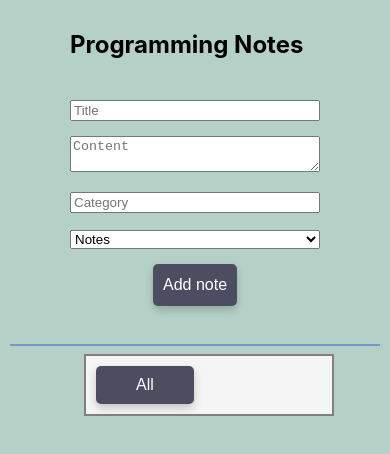
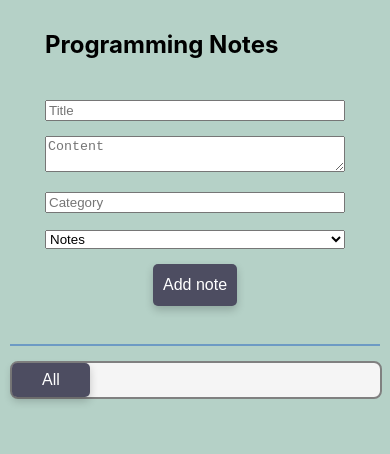
Before and after one commit to Lazeta/it-notes, a React (Create React App) app: page / in a window 390 px wide. Shown: the top 454 px of the page. Built offline with nearby package versions, Linux system fonts and the light colour scheme.

Commit message:
refactor: fixed mobile size render category and change size render category for all device

```diff
--- a/package.json
+++ b/package.json
@@ -14,6 +14,7 @@
     "react": "^18.3.1",
     "react-dom": "^18.3.1",
     "react-scripts": "5.0.1",
+    "styled-components": "^6.1.13",
     "typescript": "^4.9.5",
     "web-vitals": "^2.1.4"
   },
--- a/src/App.css
+++ b/src/App.css
@@ -55,7 +55,7 @@ a {
 }
 
 .div1, .div2, .div3, .div4, .div5 {
-  min-width: 250px;
+  min-width: 300px;
   width: 100%;
 }
 
--- a/src/App.jsx
+++ b/src/App.jsx
@@ -33,7 +33,7 @@ function App() {
       <div className="line">
         <hr />
       </div>
-      <div style={{ width: "60%", margin: "0 auto" }}>
+      <div style={{ maxWidth: "1024px", width: "100%", margin: "0 auto", padding: 0 }}>
         <Categories data={data} />
       </div>
     </div>
--- a/src/components/categories/Categories.jsx
+++ b/src/components/categories/Categories.jsx
@@ -24,13 +24,14 @@ export default function Categories({ data }) {
   return (
     <div
       style={{
-        padding: '10px 10px',
         border: '2px solid gray',
-        width: '102%',
-        margin: '0 auto',
+        borderRadius: '8px',
+        width: '94%',
+        margin: '7px auto',
         textAlign: 'justify',
+        padding: '0 10px',
         backgroundColor: '#f5f5f5',
-      }}>
+    }}>
       {data.type === "text" ? (
         <p
           style={{
@@ -71,12 +72,13 @@ export default function Categories({ data }) {
         <button onClick={expand}
           style={{
             cursor: 'pointer',
-            padding: `10px 40px`
+            padding: `8px 30px`,
+            marginLeft: '-10px',
           }}>{data.title}</button>
       )}
 
       {isVisible && filteredChildren.length > 0 && (
-        <div style={{ padding: '5px 10px', marginBottom: 10 }}>
+        <div style={{ padding: '5px 0', marginTop: '20px' }}>
           {filteredChildren.map((child, index) => (
             <div key={index}>
               <Categories data={child} />
```
Also changed, not shown: src/components/categories/Categories.module.css (added), src/data/Data.js (line endings or trailing spaces), 1 other file (tests, documents, lock files or other folders).
